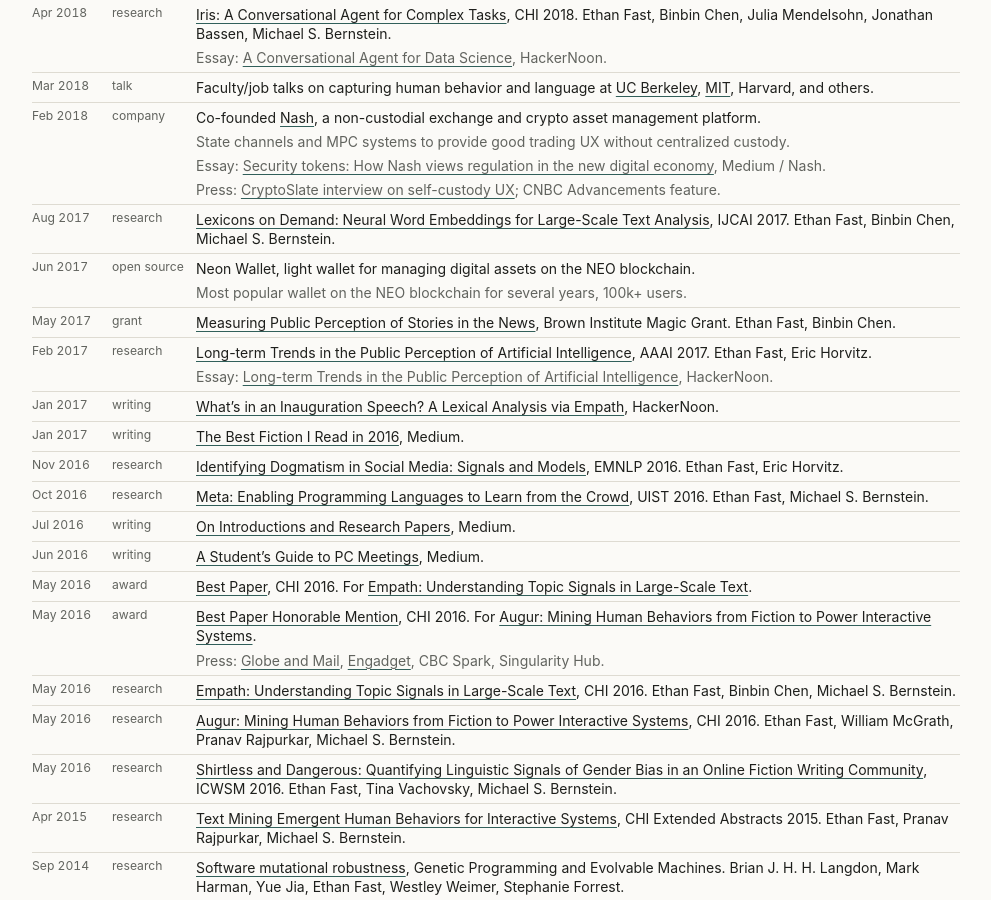
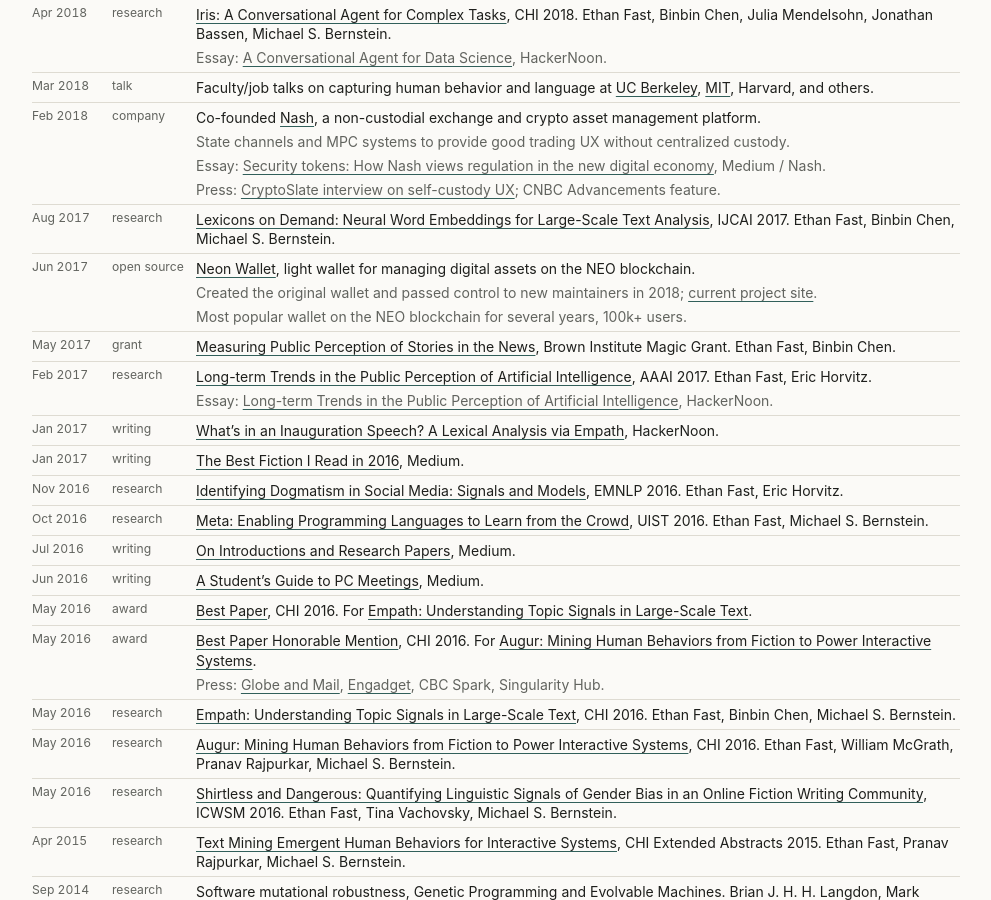
Before and after one commit to Ejhfast/ejhfast.github.com, a Jekyll site: the page built from index.html, in a window 1280 px wide and 900 px high, scrolled down 1217 px. Shown: the whole window, without its empty margins (144-1135 px from the left). Built offline with Jekyll 4.4.1, drawn with Linux system fonts in a browser that asks for light colours.

Commit message:
Add Neon Wallet links

```diff
--- a/index.html
+++ b/index.html
@@ -139,7 +139,8 @@
         <li>
             <time>Jun 2017</time>
             <span class="tag">open source</span>
-            <p>Neon Wallet, light wallet for managing digital assets on the NEO blockchain.</p>
+            <p><a href="https://github.com/CityOfZion/neon-wallet">Neon Wallet</a>, light wallet for managing digital assets on the NEO blockchain.</p>
+            <p class="note">Created the original wallet and passed control to new maintainers in 2018; <a href="https://www.coz.io/products/neon-wallet-3">current project site</a>.</p>
             <p class="note">Most popular wallet on the NEO blockchain for several years, 100k+ users.</p>
         </li>
         <li>
```
